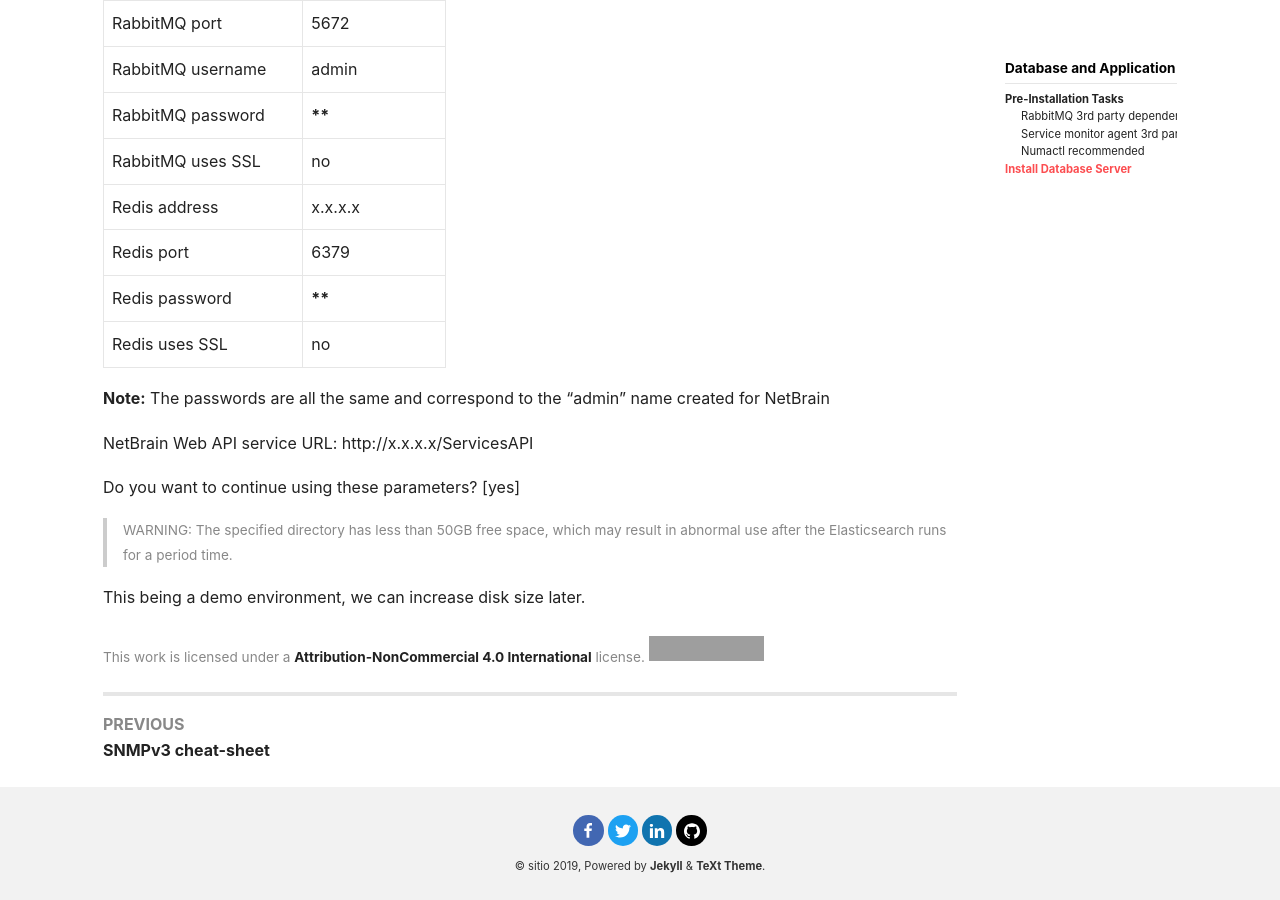
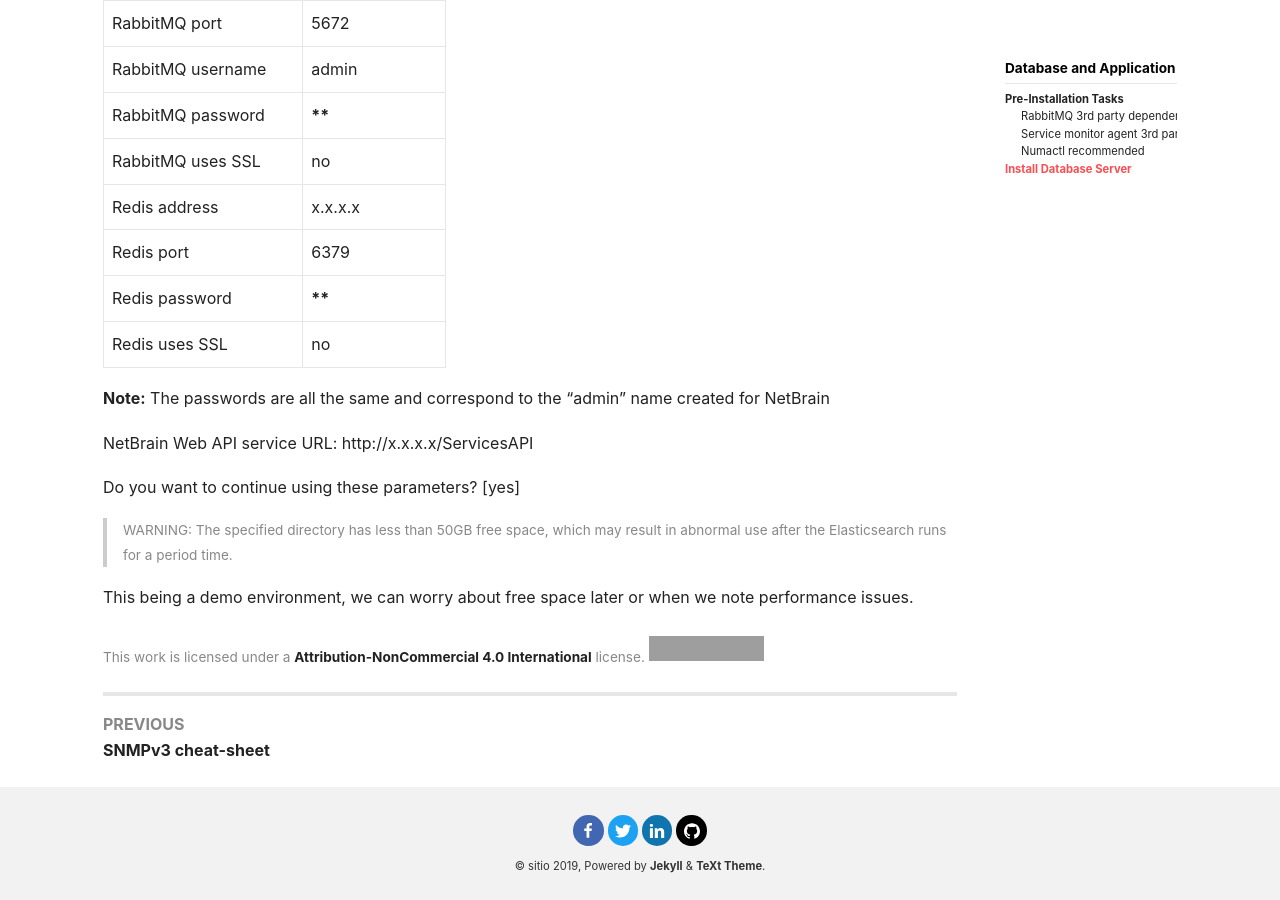
Before and after one commit to amarinjs/sitio, a Jekyll site: the page built from _posts/2019-12-12-Netbrain-all-in-two.md, in a window 1280 px wide and 900 px high, scrolled down 4200 px. Built offline with Jekyll 4.4.1, drawn with Linux system fonts in a browser that asks for light colours; nearby versions of some CDN libraries; comment, search, counter and statistics services are not loaded; grey boxes are pictures that could not be loaded.

Commit message:
Update 2019-12-12-Netbrain-all-in-two.md

```diff
--- a/_posts/2019-12-12-Netbrain-all-in-two.md
+++ b/_posts/2019-12-12-Netbrain-all-in-two.md
@@ -176,4 +176,4 @@
 
 > WARNING: The specified directory has less than 50GB free space, which may result in abnormal use after the Elasticsearch runs for a period time.
 
-This being a demo environment, we can increase disk size later.
+This being a demo environment, we can worry about free space later or when we note performance issues.
```
